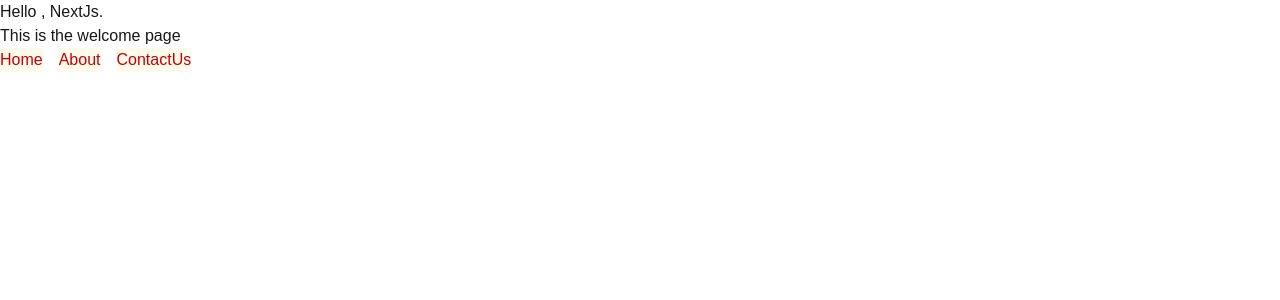
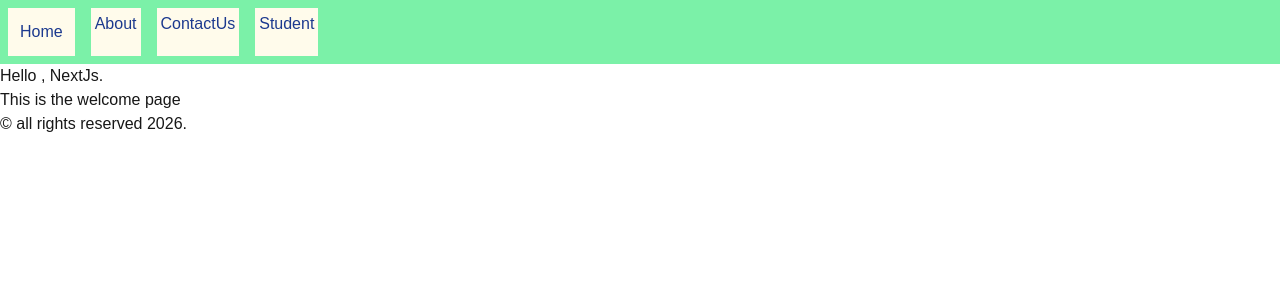
Before and after one commit to Somnath29/nextjs-learning-app, a Next.js app: page / in a window 1280 px wide. Shown: the top 300 px of the page. Built offline with nearby package versions, Linux system fonts and the light colour scheme.

Commit message:
Learn dynamic routing with product page

```diff
--- /dev/null
+++ b/app/components/Footer.js
@@ -0,0 +1,5 @@
+export default function Footer(){
+    return(
+        <p>&copy; all rights reserved 2026.</p>
+    )
+}
--- /dev/null
+++ b/app/components/Header.js
@@ -0,0 +1,18 @@
+import Link from "next/link";
+export default function Header(){
+    return(
+        // <nav>
+        //     <a href = "">Home </a>
+        //     <a href = "/about">About </a>
+        //     <a href = "/contact">ContactUs</a>
+        // </nav>
+
+        // no refreshing using this
+        <nav className="flex gap-4 bg-green-300 p-2">
+            <Link href ="/" className = "bg-amber-50 p-3  text-blue-900 hover:bg-purple-500" >Home  </Link>
+            <Link href ="/about" className = "bg-amber-50 p-1 text-blue-900  hover:bg-purple-500"> About</Link>
+            <Link href ="/contact" className = "bg-amber-50 p-1 text-blue-900 hover:bg-purple-500"> ContactUs</Link>
+            <Link href ="/student" className = "bg-amber-50 p-1 text-blue-900 hover:bg-purple-500"> Student</Link>
+        </nav>
+    )
+}
--- a/app/layout.js
+++ b/app/layout.js
@@ -1,13 +1,18 @@
 import "./globals.css";
 import NavBar from "./components/NavBar";
+import Header from "./components/Header";
+import Footer from "./components/Footer";
+import Head from "next/head";
 
 export default function RootLayout({children  }) {
   return (
     <html
       lang="en"
     >
-      <body>{children }
-        <NavBar/>
+      <body>
+        <Header/>
+        <main>{children }</main>
+        <Footer/>
       </body>
     </html>
   );
--- a/app/page.js
+++ b/app/page.js
@@ -1,3 +1,5 @@
+// main home page
+
 export default function Home(){
   return(
     <div>
--- /dev/null
+++ b/app/products/[id]/page.js
@@ -0,0 +1,16 @@
+// Normal routing: /about → fixed route
+// Dynamic routing: /product/[id] → variable route
+
+// A common use case is product pages, where you don't want to create 1,000 separate pages for 1,000 products.
+
+export default async function Productpage({params}){
+
+    const {id} = await params
+    return(
+        <div>
+            <h1>Product Details</h1>
+            <p>Product ID: {id} </p>
+        </div>
+    )
+
+}
```
Also changed, not shown: app/products/product.txt (added).
